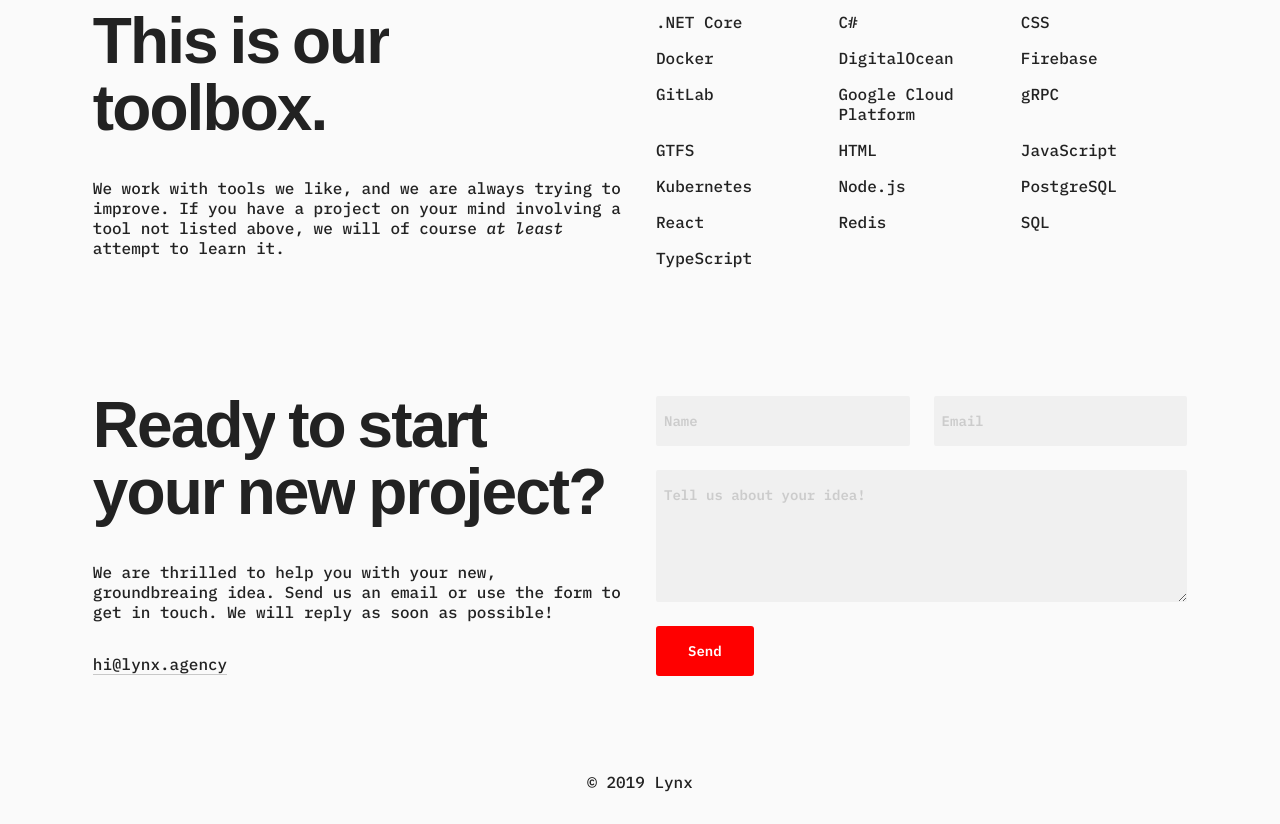
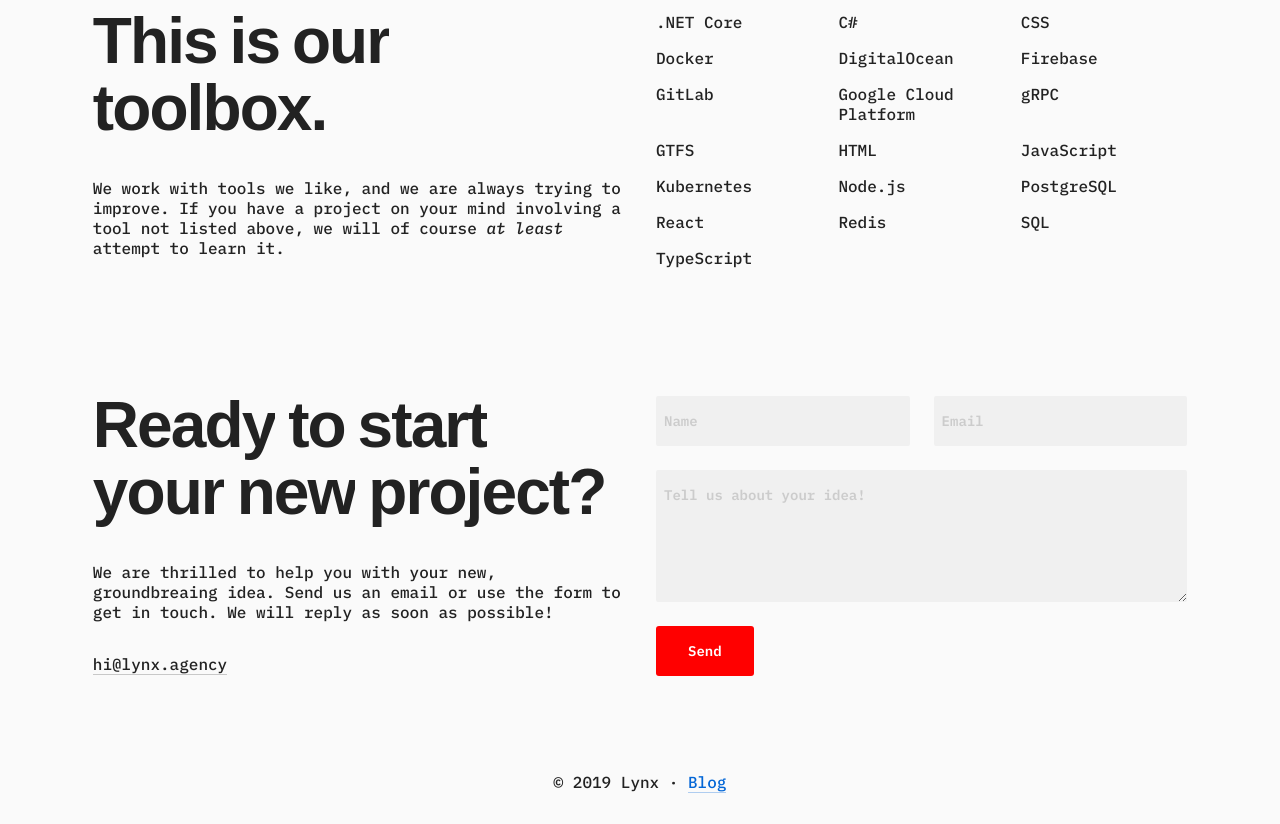
Before and after one commit to ThePicoNerd/LynxLanding, a Gatsby site: page / in a window 1280 px wide. Shown: the part 1408-2232 px from the top of the page. Built offline with nearby package versions, Linux system fonts and the light colour scheme; Gatsby itself is replaced by a stand-in of ours; a web font is replaced by a local one.

Commit message:
Add footer link to blog

```diff
--- a/src/pages/index.js
+++ b/src/pages/index.js
@@ -153,7 +153,7 @@ export default () => (
       </div>
     </Section>
     <div className="footer">
-      <p>© 2019 Lynx</p>
+      <p>© 2019 Lynx · <a href="https://blog.lynx.agency">Blog</a></p>
     </div>
   </ParallaxProvider>
 );
```
